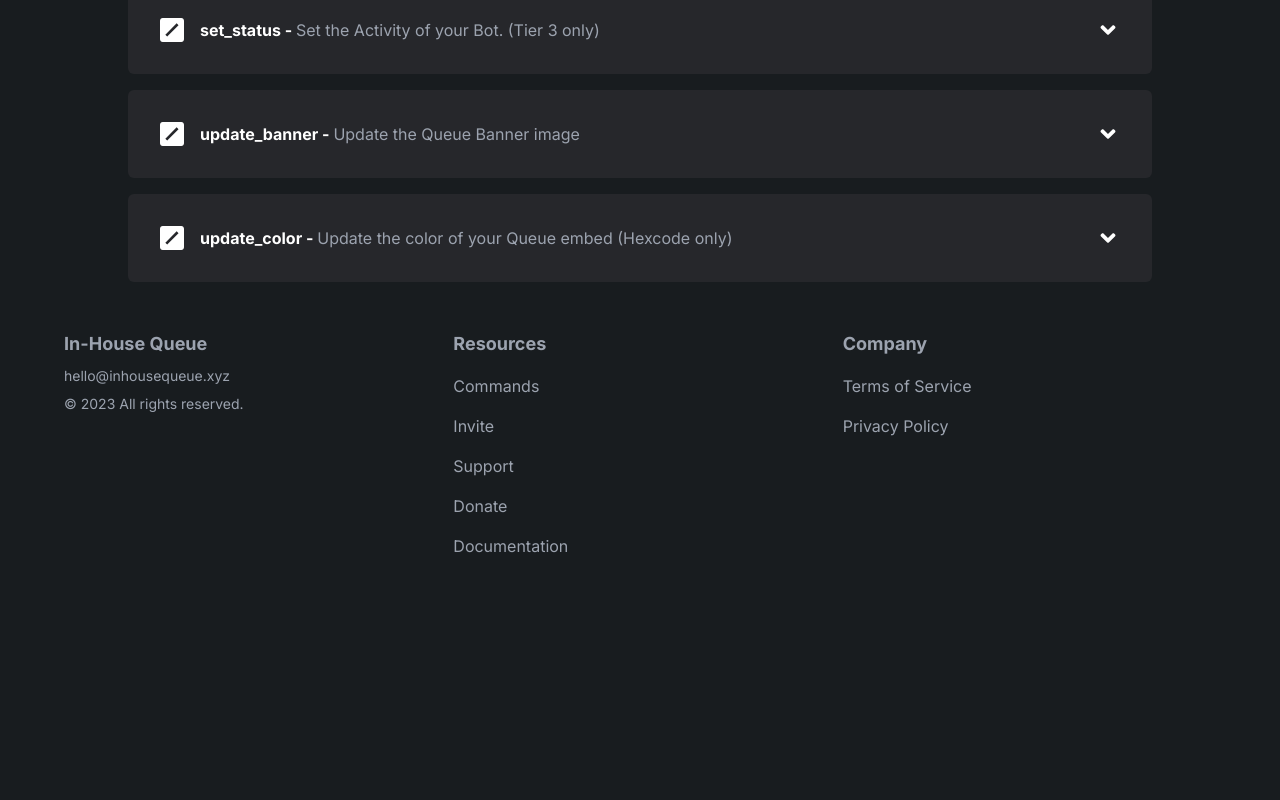
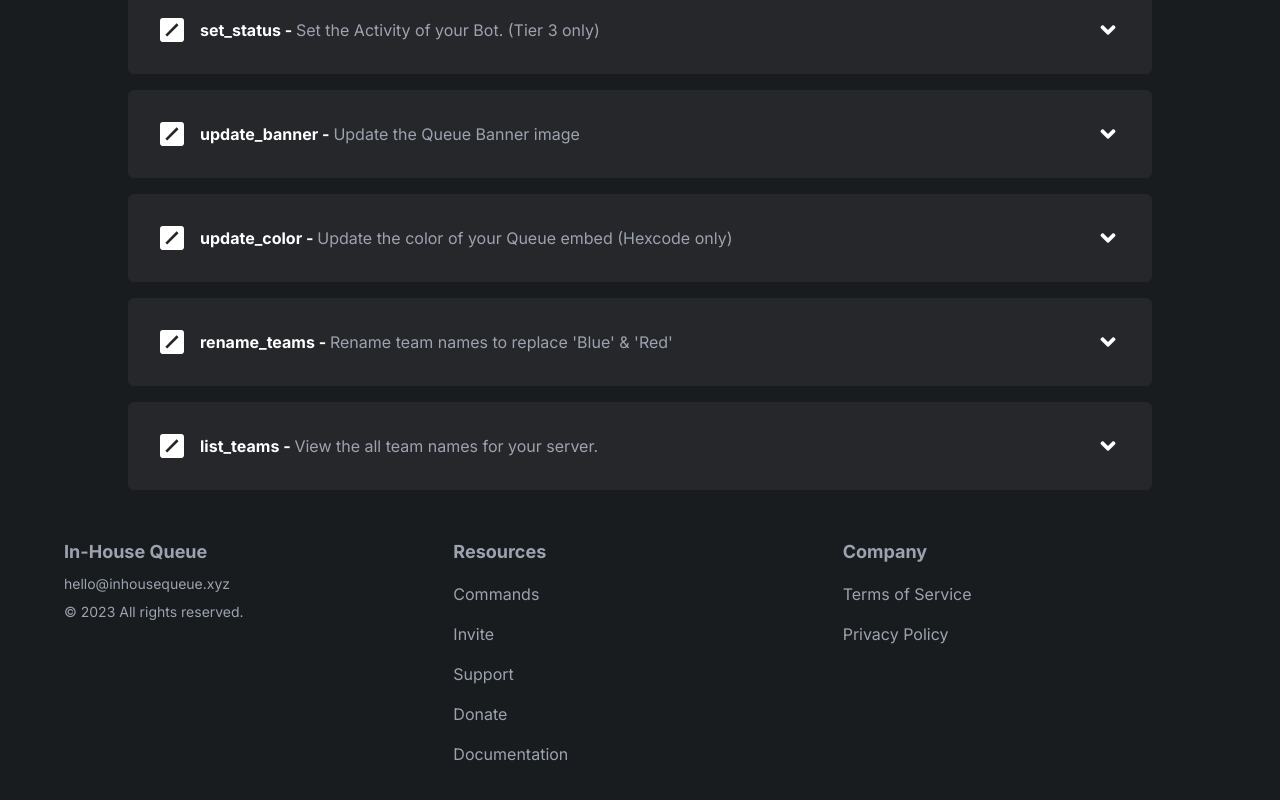
Before and after one commit to ItzDerock/InHouseQueue-site, a Next.js app: page /commands in a window 1280 px wide. Shown: the part 6516-7316 px from the top of the page. Before the commit the page ends 7122 px from the top, so only its background shows below. Built offline with nearby package versions, Linux system fonts and the light colour scheme.

Commit message:
feat: add change_teams commands

```diff
--- a/src/data/commands.ts
+++ b/src/data/commands.ts
@@ -697,6 +697,28 @@ const commands = [
       "/update_color #000000",
     ]
   },
+  {
+    "name": "rename_teams ",
+    "type": "Premium",
+    "description": "Rename team names to replace 'Blue' & 'Red'",
+    "usage": [
+      "/rename_teams [blue] [red] [queue_channel]",
+    ],
+    "examples": [
+      "/rename_teams Team eSports Team Gaming #queue",
+    ]
+  },
+  {
+    "name": "list_teams ",
+    "type": "Premium",
+    "description": "View the all team names for your server.",
+    "usage": [
+      "/list_teams",
+    ],
+    "examples": [
+      "/list_teams",
+    ]
+  },
 //   {
 //     "name": "hero",
 //     "type": "Overwatch",
```
